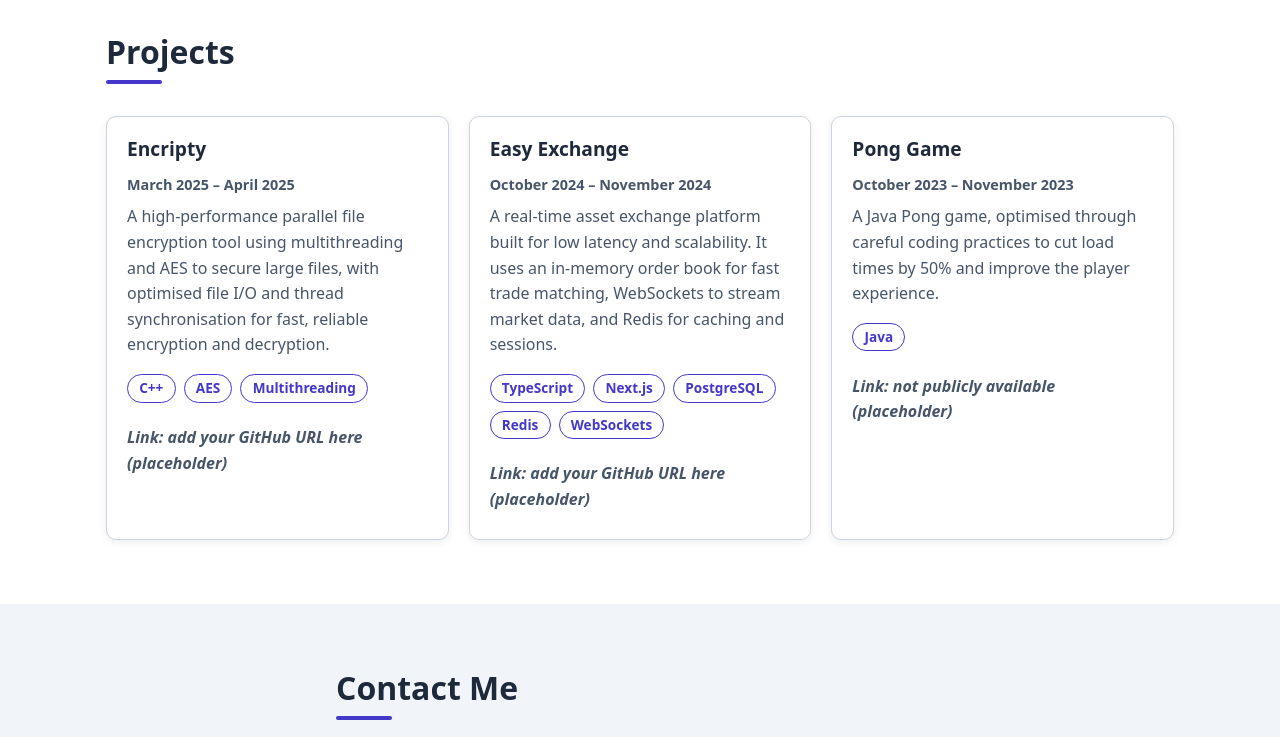
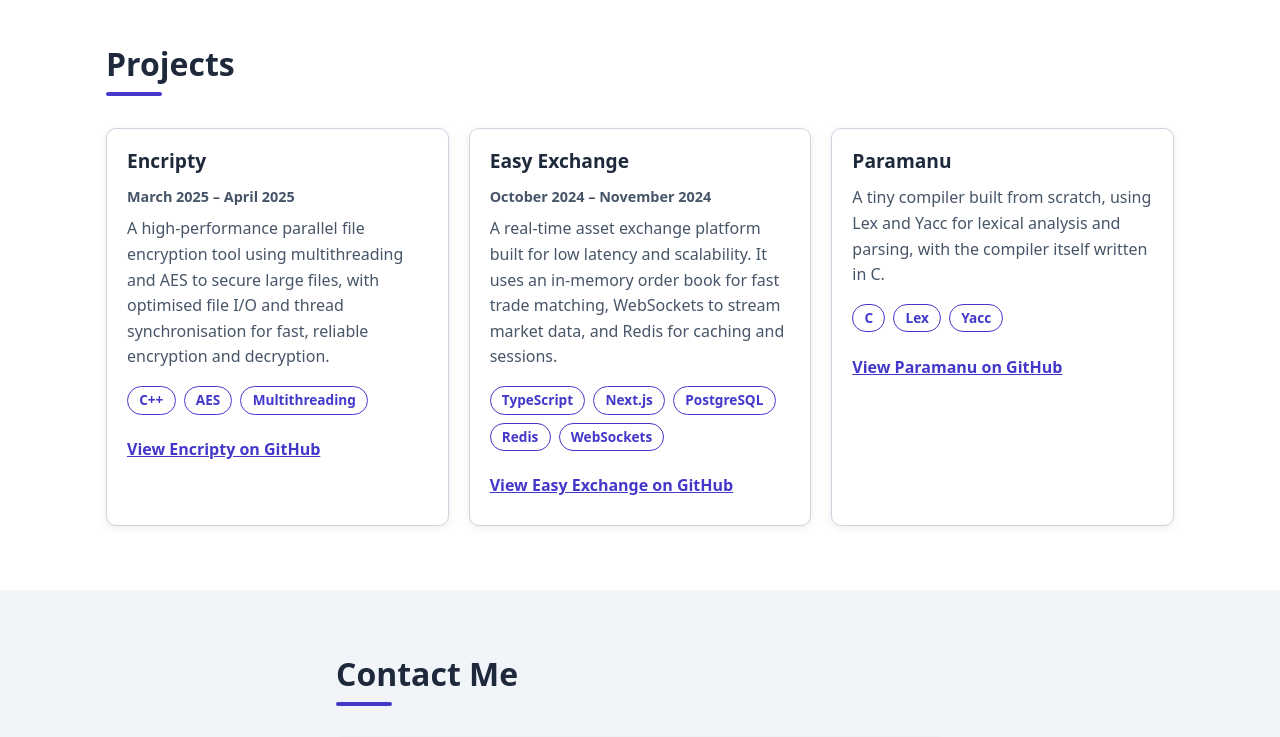
Before and after one commit to Bhanu725/Portfolio, a plain HTML site: page index.html in a window 1280 px wide. Shown: the part 1880-2617 px from the top of the page. Drawn offline with Linux system fonts and the light colour scheme.

Commit message:
feat: link projects to GitHub, add Paramanu and GitHub profile

```diff
--- a/css/style.css
+++ b/css/style.css
@@ -334,3 +334,14 @@ a { color: var(--color-primary); }
 .about-grid > div > h3:first-child { margin-top: 0; }
 .muted-note { color: var(--color-text-muted); font-size: 0.95rem; }
 .project-date { margin-bottom: 0.5rem; font-size: 0.9rem; font-weight: 600; color: var(--color-text-muted); }
+
+/* Text for screen readers only */
+.visually-hidden {
+  position: absolute;
+  width: 1px;
+  height: 1px;
+  overflow: hidden;
+  clip-path: inset(50%);
+  white-space: nowrap;
+}
+.site-footer p + p { margin-top: 0.25rem; }
--- a/index.html
+++ b/index.html
@@ -79,10 +79,11 @@
             <h3>Achievements</h3>
             <ul class="about-list">
               <li><strong>Codeforces:</strong> Expert, max rating 1624, 100+ contests, best rank 151 (Div 3).</li>
-              <li><strong>LeetCode:</strong> Guardian, max rating 2134, global rank 403 in a weekly contest.</li>
+              <li><strong>LeetCode:</strong> Guardian, max rating 2134, best weekly contest rank 115.</li>
               <li><strong>Meta Hacker Cup 2025:</strong> World rank 1117 in Round 2.</li>
               <li><strong>IICPC Codefest:</strong> AIR 1284 (Codefest'25 Prelims) and AIR 579 (Codefest'26).</li>
               <li>Solved 1300+ problems across all platforms.</li>
+              <li><strong>GitHub:</strong> <a href="https://github.com/Bhanu725" target="_blank" rel="noopener noreferrer">github.com/Bhanu725<span class="visually-hidden"> (opens in a new tab)</span></a></li>
             </ul>
           </div>
         </div>
@@ -116,7 +117,7 @@
             <ul class="tag-list" aria-label="Technologies used">
               <li>C++</li><li>AES</li><li>Multithreading</li>
             </ul>
-            <span class="project-link project-link-placeholder">Link: add your GitHub URL here (placeholder)</span>
+            <a class="project-link" href="https://github.com/Bhanu725/Encripty" target="_blank" rel="noopener noreferrer">View Encripty on GitHub<span class="visually-hidden"> (opens in a new tab)</span></a>
           </article>
 
           <article class="card project-card">
@@ -126,17 +127,16 @@
             <ul class="tag-list" aria-label="Technologies used">
               <li>TypeScript</li><li>Next.js</li><li>PostgreSQL</li><li>Redis</li><li>WebSockets</li>
             </ul>
-            <span class="project-link project-link-placeholder">Link: add your GitHub URL here (placeholder)</span>
+            <a class="project-link" href="https://github.com/Bhanu725/Easy-Exchange" target="_blank" rel="noopener noreferrer">View Easy Exchange on GitHub<span class="visually-hidden"> (opens in a new tab)</span></a>
           </article>
 
           <article class="card project-card">
-            <h3>Pong Game</h3>
-            <p class="project-date">October 2023 &ndash; November 2023</p>
-            <p>A Java Pong game, optimised through careful coding practices to cut load times by 50% and improve the player experience.</p>
+            <h3>Paramanu</h3>
+            <p>A tiny compiler built from scratch, using Lex and Yacc for lexical analysis and parsing, with the compiler itself written in C.</p>
             <ul class="tag-list" aria-label="Technologies used">
-              <li>Java</li>
+              <li>C</li><li>Lex</li><li>Yacc</li>
             </ul>
-            <span class="project-link project-link-placeholder">Link: not publicly available (placeholder)</span>
+            <a class="project-link" href="https://github.com/Bhanu725/Paramanu" target="_blank" rel="noopener noreferrer">View Paramanu on GitHub<span class="visually-hidden"> (opens in a new tab)</span></a>
           </article>
         </div>
       </div>
@@ -178,6 +178,7 @@
   <footer class="site-footer">
     <div class="container">
       <p>&copy; <span id="current-year">2026</span> Guntupalli Venkateswarlu. All rights reserved.</p>
+      <p><a href="https://github.com/Bhanu725" target="_blank" rel="noopener noreferrer">GitHub profile<span class="visually-hidden"> (opens in a new tab)</span></a></p>
     </div>
   </footer>
 
```
Also changed, not shown: 2 other files.
